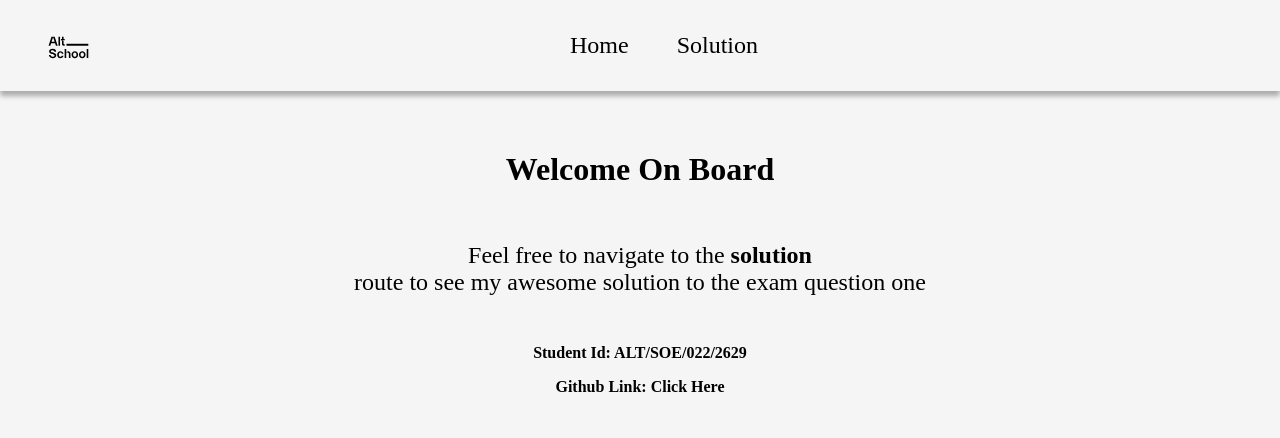
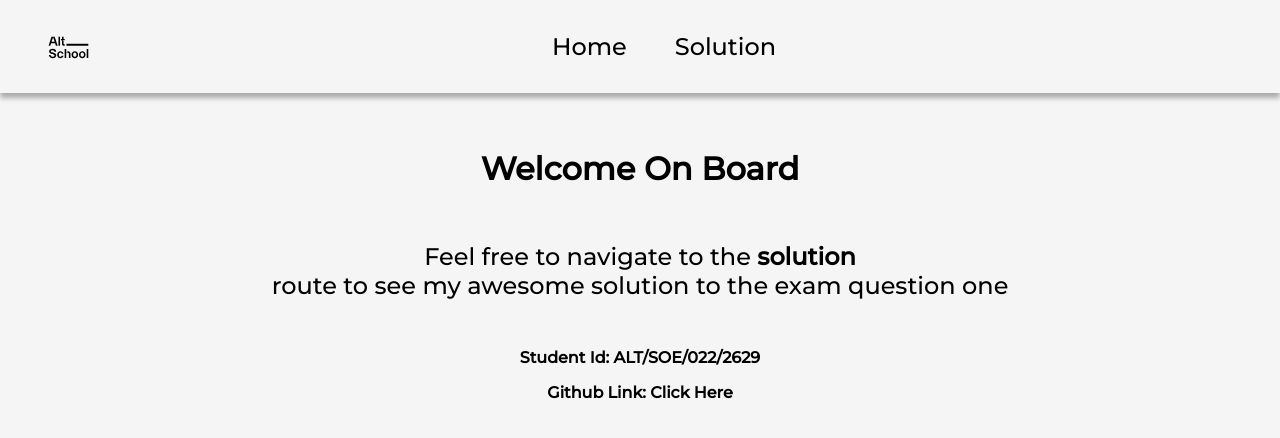
Before and after one commit to JUNNY12/alt-school-second-semester-exam, a React (Create React App) app: page / in a window 1280 px wide. Shown: the top 438 px of the page. Built offline with nearby package versions, Linux system fonts and the light colour scheme; no server answers.

Commit message:
Added google fonts

```diff
--- a/src/App.css
+++ b/src/App.css
@@ -1,7 +1,10 @@
+@import url('https://fonts.googleapis.com/css2?family=Montserrat:wght@500&display=swap');
+
 * {
   padding: 0;
   margin: 0;
   box-sizing: border-box;
+  font-family: 'Montserrat', sans-serif;
 }
 
 ::-webkit-scrollbar {
```
